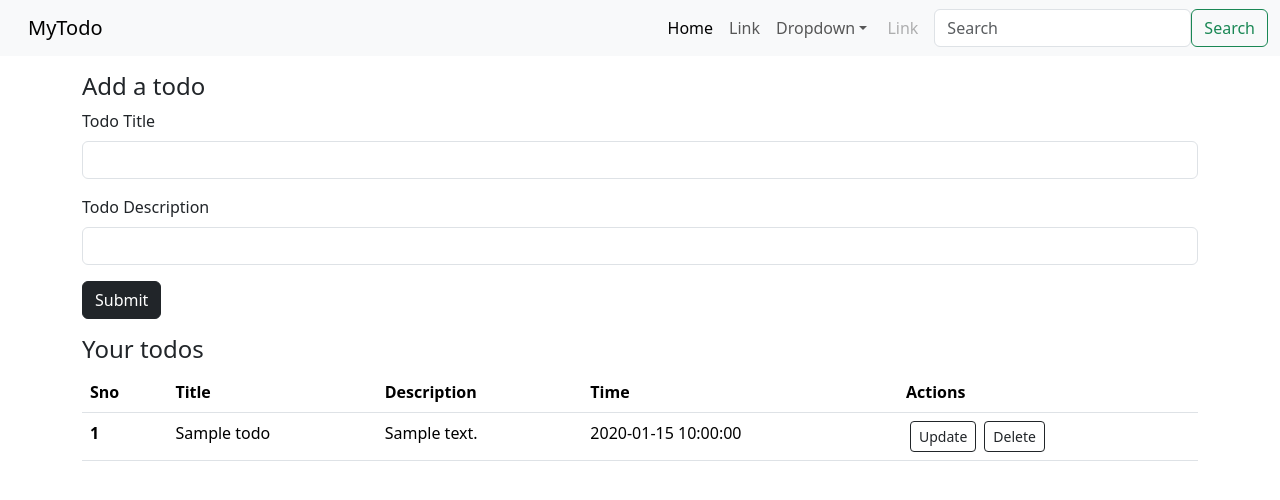
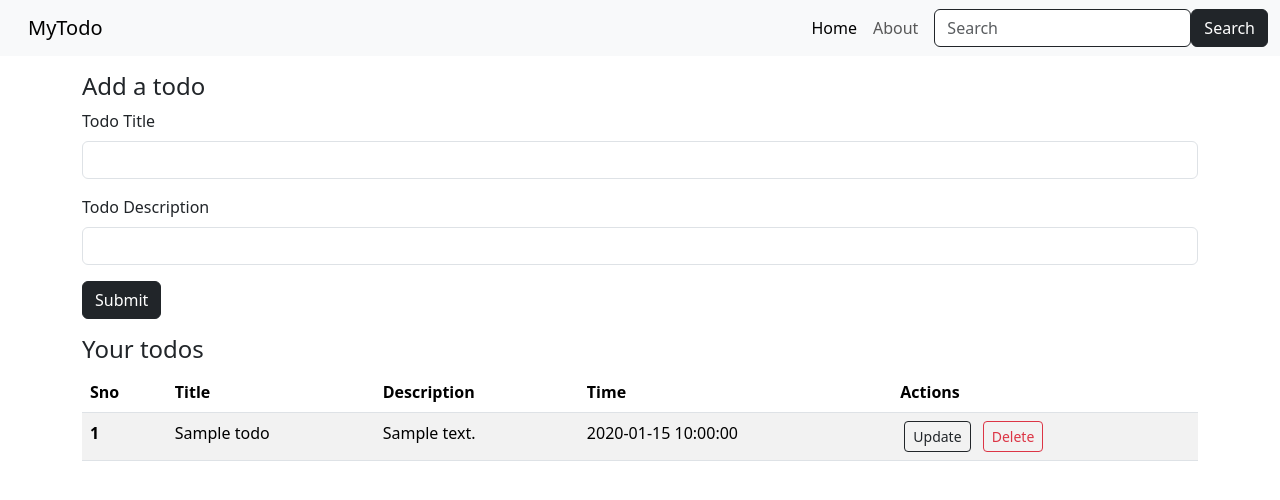
Before and after one commit to GudlaBhargavi/FLASK2025, a Flask app: page / in a window 1280 px wide. Shown: the top 500 px of the page. Run offline with Flask 3, Linux system fonts and the light colour scheme; tables that the repository leaves empty hold one stand-in row (values such as "Sample post").

Commit message:
going to execute CRED operation

```diff
--- a/app.py
+++ b/app.py
@@ -44,9 +44,11 @@ def update():
 @app.route('/delete/<int:sno>')
 def delete(sno):
     todo = Todo.query.filter_by(sno=sno).first()
-    db.session.delete(todo)
-    db.session.commit()
+    if todo:
+        db.session.delete(todo)
+        db.session.commit()
     return redirect("/")
+
 
 
 if __name__ == '__main__':
--- /dev/null
+++ b/templates/base.html
@@ -0,0 +1,48 @@
+<!doctype html>
+<html lang="en" dir="ltr">
+
+<head>
+    <!-- Required meta tags -->
+    <meta charset="utf-8">
+    <meta name="viewport" content="width=device-width, initial-scale=1">
+
+    <!-- Bootstrap CSS -->
+    <link rel="stylesheet" href="https://cdn.jsdelivr.net/npm/bootstrap@5.3.3/dist/css/bootstrap.rtl.min.css"
+        integrity="sha384-dpuaG1suU0eT09tx5plTaGMLBsfDLzUCCUXOY2j/LSvXYuG6Bqs43ALlhIqAJVRb" crossorigin="anonymous">
+
+    <title>MyTodo</title>
+</head>
+
+<body>
+    <nav class="navbar navbar-expand-lg bg-body-tertiary">
+        <div class="container-fluid">
+            <a class="navbar-brand" href="/">MyTodo</a>
+            <button class="navbar-toggler" type="button" data-bs-toggle="collapse" data-bs-target="#navbarScroll"
+                aria-controls="navbarScroll" aria-expanded="false" aria-label="Toggle navigation">
+                <span class="navbar-toggler-icon"></span>
+            </button>
+            <div class="collapse navbar-collapse" id="navbarScroll">
+                <ul class="navbar-nav me-auto my-2 my-lg-0 navbar-nav-scroll" style="--bs-scroll-height: 100px;">
+                    <li class="nav-item">
+                        <a class="nav-link active" aria-current="page" href="#">Home</a>
+                    </li>
+                    <li class="nav-item">
+                        <a class="nav-link" href="#">About</a>
+                    </li>
+
+
+                </ul>
+                <form class="d-flex" role="search">
+                    <input class="form-control me-2 bg-white text-black border-dark" type="search" placeholder="Search" aria-label="Search">
+                    <button class="btn btn-dark text-white" type="submit">Search</button>
+                </form>
+
+            </div>
+        </div>
+    </nav>
+{% block body %}
+
+{% endblock body %}
+</body>
+
+</html>
--- a/templates/index.html
+++ b/templates/index.html
@@ -1,60 +1,6 @@
-<!doctype html>
-<html lang="en" dir="ltr">
+{% extends 'base.html' %}
 
-<head>
-    <!-- Required meta tags -->
-    <meta charset="utf-8">
-    <meta name="viewport" content="width=device-width, initial-scale=1">
-
-    <!-- Bootstrap CSS -->
-    <link rel="stylesheet" href="https://cdn.jsdelivr.net/npm/bootstrap@5.3.3/dist/css/bootstrap.rtl.min.css"
-        integrity="sha384-dpuaG1suU0eT09tx5plTaGMLBsfDLzUCCUXOY2j/LSvXYuG6Bqs43ALlhIqAJVRb" crossorigin="anonymous">
-
-    <title>MyTodo</title>
-</head>
-
-<body>
-    <nav class="navbar navbar-expand-lg bg-body-tertiary">
-        <div class="container-fluid">
-            <a class="navbar-brand" href="/">MyTodo</a>
-            <button class="navbar-toggler" type="button" data-bs-toggle="collapse" data-bs-target="#navbarScroll"
-                aria-controls="navbarScroll" aria-expanded="false" aria-label="Toggle navigation">
-                <span class="navbar-toggler-icon"></span>
-            </button>
-            <div class="collapse navbar-collapse" id="navbarScroll">
-                <ul class="navbar-nav me-auto my-2 my-lg-0 navbar-nav-scroll" style="--bs-scroll-height: 100px;">
-                    <li class="nav-item">
-                        <a class="nav-link active" aria-current="page" href="#">Home</a>
-                    </li>
-                    <li class="nav-item">
-                        <a class="nav-link" href="#">Link</a>
-                    </li>
-                    <li class="nav-item dropdown">
-                        <a class="nav-link dropdown-toggle" href="#" role="button" data-bs-toggle="dropdown"
-                            aria-expanded="false">
-                            Dropdown
-                        </a>
-                        <ul class="dropdown-menu">
-                            <li><a class="dropdown-item" href="#">Action</a></li>
-                            <li><a class="dropdown-item" href="#">Another action</a></li>
-                            <li>
-                                <hr class="dropdown-divider">
-                            </li>
-                            <li><a class="dropdown-item" href="#">Something else here</a></li>
-                        </ul>
-                    </li>
-                    <li class="nav-item">
-                        <a class="nav-link disabled" aria-disabled="true">Link</a>
-                    </li>
-                </ul>
-                <form class="d-flex" role="search">
-                    <input class="form-control me-2" type="search" placeholder="Search" aria-label="Search">
-                    <button class="btn btn-outline-success" type="submit">Search</button>
-                </form>
-            </div>
-        </div>
-    </nav>
-
+{% block body %}
     <div class="container my-3">
         <h4>Add a todo</h4>
         <form action="/"method="POST">
@@ -74,7 +20,18 @@
 
     <div class="container my-3">
         <h4>Your todos</h4>
-        <table class="table">
+        {% if allTodo|length == 0 %}
+        <div class="alert alert-danger d-flex align-items-center p-1 small" role="alert" style="max-width: 300px; font-size: 14px;">
+            <svg class="bi flex-shrink-0 me-2" role="img" aria-label="Danger:" width="16" height="16">
+              <use xlink:href="#exclamation-triangle-fill"/>
+            </svg>
+            <div>
+              No todos found.Please add your first todo
+            </div>
+          </div>
+
+        {% else %}
+            <table class="table table-striped">
                 <thead>
                     <tr>
                         <th scope="col">Sno</th>
@@ -87,20 +44,21 @@
                 <tbody>
                     {% for todo in allTodo %}
                         <tr>
-                    <th scope="row">{{loop.index}}</th>
-                    <td>{{todo.title}}</td>
-                    <td>{{todo.desc}}</td>
-                    <td>{{todo.date_created}}</td>
+                            <th scope="row">{{ loop.index }}</th>
+                            <td>{{ todo.title }}</td>
+                            <td>{{ todo.desc }}</td>
+                            <td>{{ todo.date_created }}</td>
                             <td>
-                        <a href="/delete/{{todo.sno}}<button type="button" class="btn btn-outline-dark btn-sm mx-1">Update</button>
-                        <a href="/delete/{{todo.sno}}<button type="button" class="btn btn-outline-dark btn-sm mx-1">Delete</button>
+                                <a href="/update/{{ todo.sno }}" class="btn btn-outline-dark btn-sm mx-1">Update</a>
+                                <a href="/delete/{{ todo.sno }}" class="btn btn-outline-danger btn-sm mx-1">Delete</a>
                             </td>
                         </tr>
-                {%endfor %}
-
+                    {% endfor %}
                 </tbody>
             </table>
+        {% endif %}
     </div>
+
 
     <!-- Optional JavaScript; choose one of the two! -->
 
@@ -114,6 +72,4 @@
     <script src="https://cdn.jsdelivr.net/npm/@popperjs/core@2.11.8/dist/umd/popper.min.js" integrity="sha384-I7E8VVD/ismYTF4hNIPjVp/Zjvgyol6VFvRkX/vR+Vc4jQkC+hVqc2pM8ODewa9r" crossorigin="anonymous"></script>
     <script src="https://cdn.jsdelivr.net/npm/bootstrap@5.3.3/dist/js/bootstrap.min.js" integrity="sha384-0pUGZvbkm6XF6gxjEnlmuGrJXVbNuzT9qBBavbLwCsOGabYfZo0T0to5eqruptLy" crossorigin="anonymous"></script>
     -->
-</body>
-
-</html>
+{% endblock body %}
```
Also changed, not shown: instance/todo.db, templates/update.html (added). Lines whose indentation alone changed are shown as unchanged.
